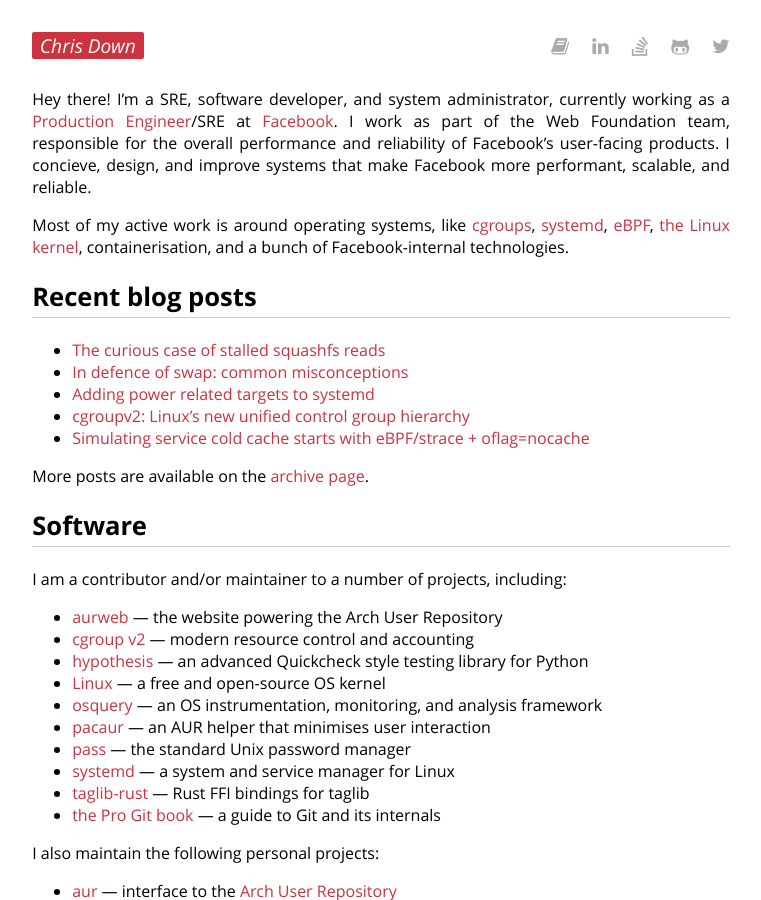
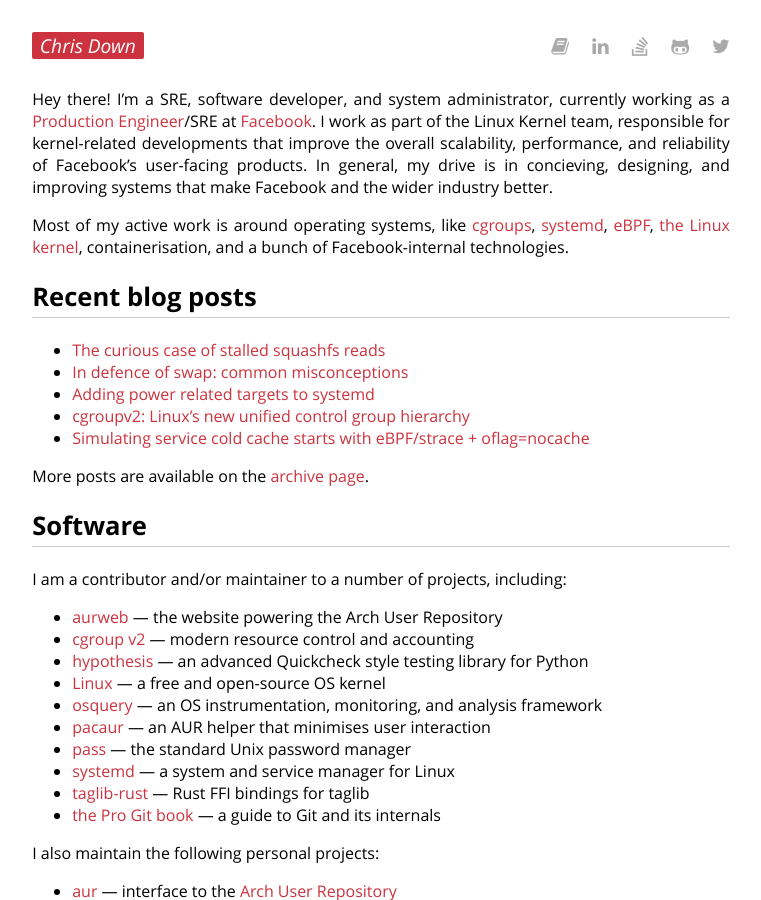
Before and after one commit to cdown/chrisdown.name, a Jekyll site: the page built from index.md, in a window 1280 px wide and 900 px high. Shown: the whole window, without its empty margins (259-1020 px from the left). Built offline with Jekyll 4.4.1, drawn with Linux system fonts in a browser that asks for light colours.

Commit message:
index: Update that I'm on kernel team now

```diff
--- a/index.md
+++ b/index.md
@@ -9,9 +9,10 @@ description:
 
 Hey there! I'm a SRE, software developer, and system administrator, currently
 working as a [Production Engineer][]/SRE at [Facebook][]. I work as part of the
-Web Foundation team, responsible for the overall performance and reliability of
-Facebook's user-facing products. I concieve, design, and improve systems that
-make Facebook more performant, scalable, and reliable.
+Linux Kernel team, responsible for kernel-related developments that improve the
+overall scalability, performance, and reliability of Facebook's user-facing
+products. In general, my drive is in concieving, designing, and improving
+systems that make Facebook and the wider industry better.
 
 Most of my active work is around operating systems, like
 [cgroups](https://www.youtube.com/watch?v=ikZ8_mRotT4),
@@ -136,5 +137,5 @@ list, I'm probably not actively developing or maintaining them.
 <meta itemprop="image" content="https://chrisdown.name/images/headshot.jpg">
 <meta itemprop="worksFor" content="Facebook">
 <meta itemprop="name" content="Chris Down">
-<meta itemprop="description" content="Chris Down is a software developer and system administrator, currently working as a Production Engineer/SRE at Facebook. He works as part of the Web Foundation team, responsible for the overall performance and reliability of Facebook’s user-facing products.">
+<meta itemprop="description" content="Chris Down is a software developer and system administrator, currently working as a Production Engineer/SRE at Facebook. He works as part of the Linux Kernel team, responsible for kernel-related developments that improve the overall scalability, performance, and reliability of Facebook’s user-facing products.">
 </div>
```
